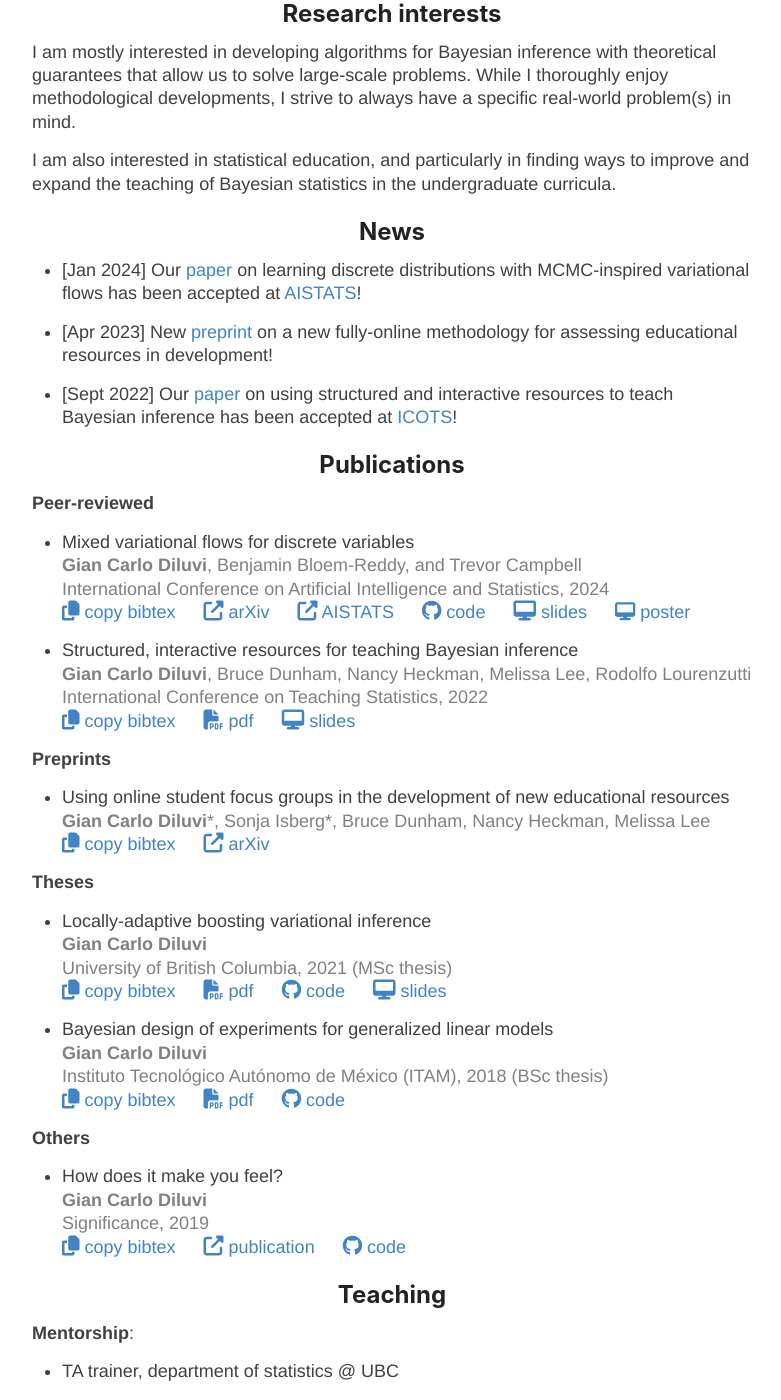
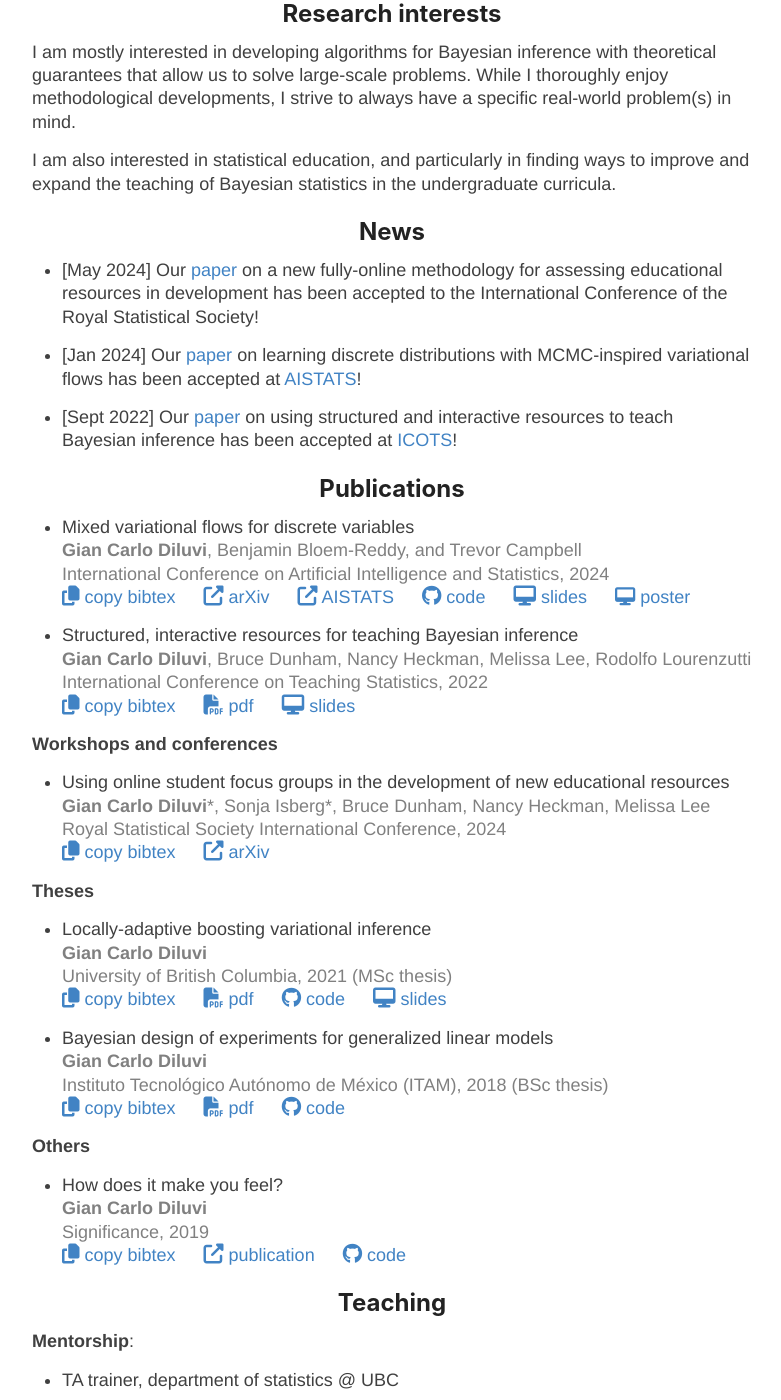
Before and after one commit to giankdiluvi/giankdiluvi.github.io, a Jekyll site: the page built from index.md, in a window 1280 px wide and 1400 px high, scrolled down 813 px. Shown: the whole window, without its empty margins (248-1029 px from the left). Built offline with Jekyll 4.4.1, drawn with Linux system fonts in a browser that asks for light colours; nearby versions of some CDN libraries; our own code applies the rules of GitHub Pages for plain Markdown files.

Commit message:
add rss paper

```diff
--- a/index.md
+++ b/index.md
@@ -43,14 +43,16 @@ the teaching of Bayesian statistics in the undergraduate curricula.
 
 ## News
 
+- [May 2024] Our [paper](https://arxiv.org/abs/2304.00149)
+on a new fully-online methodology for assessing educational
+resources in development has been accepted to the
+International Conference of the Royal Statistical Society!
+
+
 - [Jan 2024] Our [paper](https://arxiv.org/abs/2308.15613)
 on learning discrete distributions with MCMC-inspired
 variational flows has been accepted at [AISTATS](https://virtual.aistats.org/)!
 
-
-- [Apr 2023] New [preprint](https://arxiv.org/abs/2304.00149)
-on a new fully-online methodology for assessing educational
-resources in development!
 
 - [Sept 2022] Our
 [paper](https://iase-web.org/icots/11/proceedings/pdfs/ICOTS11_309_DILUVI.pdf?1669865554)
@@ -60,7 +62,6 @@ teach Bayesian inference has been accepted at [ICOTS](https://icots.info/11/)!
 
 ## Publications
 
-**Peer-reviewed**
 
 - Mixed variational flows for discrete variables\
 <span style="color:grey;">
@@ -70,7 +71,7 @@ teach Bayesian inference has been accepted at [ICOTS](https://icots.info/11/)!
   International Conference on Artificial Intelligence and Statistics, 2024
 </span>\
  <a onclick="setClipboard('
-    @inproceedings{diluvi2024madmix,title={Mixed variational flows for discrete variables},author={\{Gian Carlo\} Diluvi and Benjamin Bloem-Reddy and Trevor Campbell},booktitle={International Conference on Artificial Intelligence and Statistics},year={2024}
+    @inproceedings{Diluvi2024MADMix,title={Mixed variational flows for discrete variables},author={\{Gian Carlo\} Diluvi and Benjamin Bloem-Reddy and Trevor Campbell},booktitle={International Conference on Artificial Intelligence and Statistics},year={2024}
     }
     ')">
   <i class="fas fa-copy" style="font-size:20px"></i> copy bibtex
@@ -91,6 +92,7 @@ teach Bayesian inference has been accepted at [ICOTS](https://icots.info/11/)!
 <i class="fas fa-desktop"></i> poster
 </a>
 
+
 - Structured, interactive resources for teaching Bayesian inference\
 <span style="color:grey;">
   **Gian Carlo Diluvi**, Bruce Dunham, Nancy Heckman, Melissa Lee,
@@ -116,15 +118,17 @@ teach Bayesian inference has been accepted at [ICOTS](https://icots.info/11/)!
   <i class="fas fa-desktop" style="font-size:20px"></i> slides
 </a>
 
-
-**Preprints**
+**Workshops and conferences**
 
 - Using online student focus groups in the development of new educational resources\
 <span style="color:grey;">
   **Gian Carlo Diluvi**\*, Sonja Isberg\*, Bruce Dunham, Nancy Heckman, Melissa Lee
 </span>\
+<span style="color:grey;">
+  Royal Statistical Society International Conference, 2024
+</span>\
  <a onclick="setClipboard('
-    @article{diluvi2023onlinefg,
+    @article{Diluvi2023OnelineFG,
       title={Using online student focus groups in the development of new educational resources},
       author={\{Gian Carlo\} Diluvi and Sonja Isberg and Bruce Dunham and Nancy Heckman and Melissa Lee},
       journal={arXiv:2304.00149},
```
Also changed, not shown: other parts of index.md (+1 -1 lines), 2 other files.
